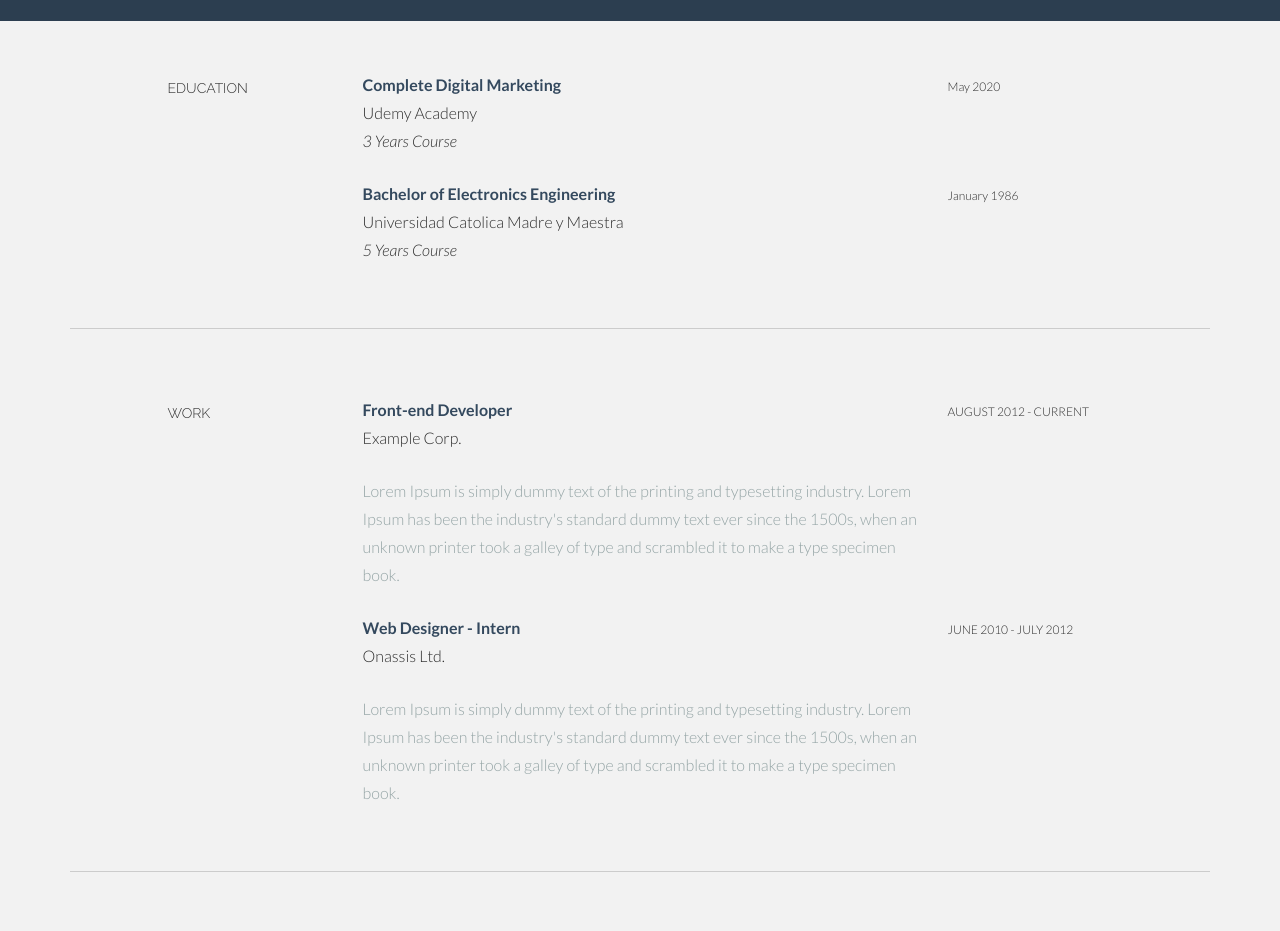
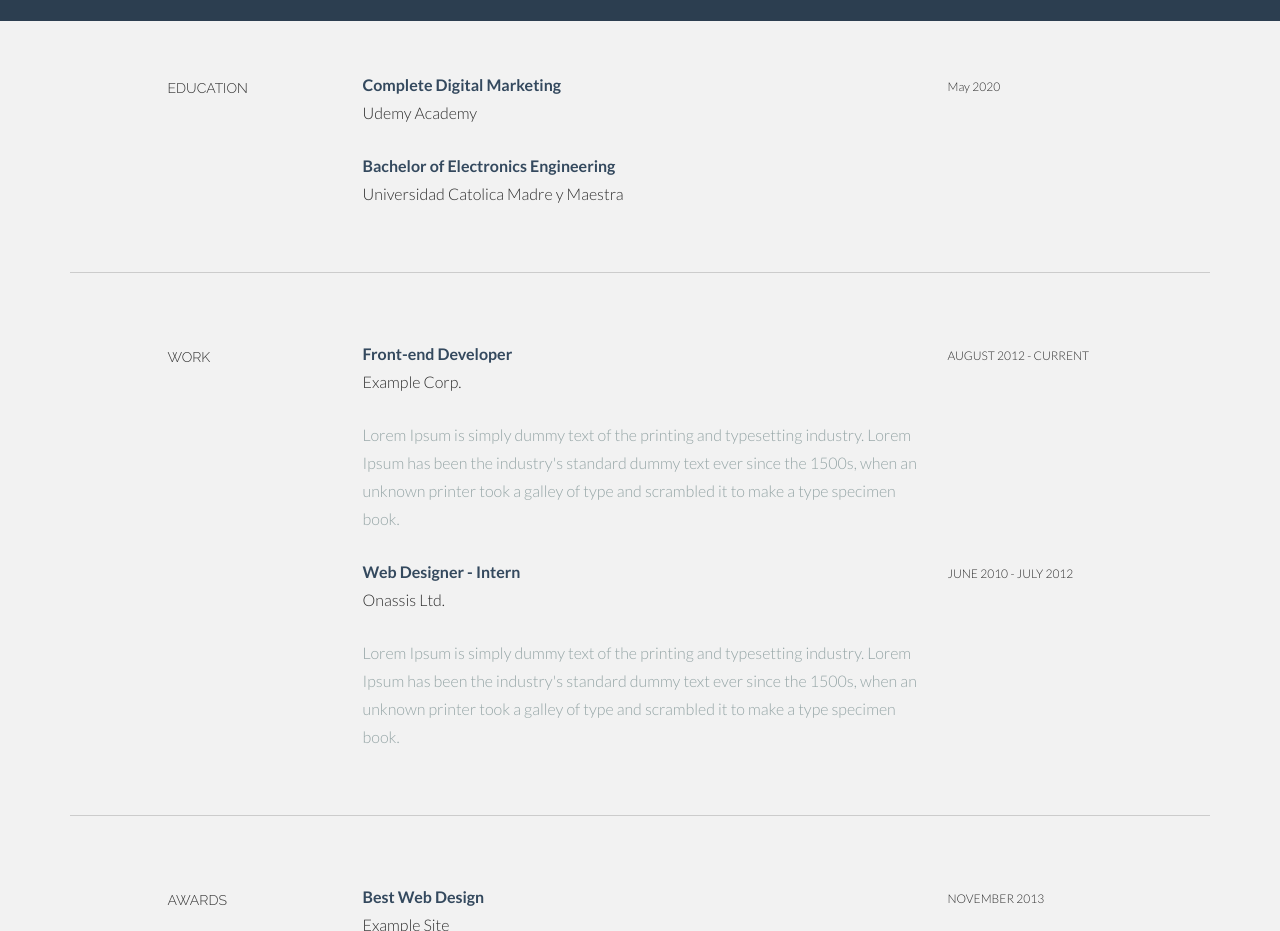
Before and after one commit to xdpapi60/kelvin.ceusconsulting.com, a plain HTML site: page index.html in a window 1280 px wide. Shown: the part 880-1811 px from the top of the page. Drawn offline with Linux system fonts and the light colour scheme.

Commit message:
tolte date

```diff
--- a/index.html
+++ b/index.html
@@ -113,7 +113,7 @@
         <div class="col-lg-6">
           <p>
             <t>Complete Digital Marketing</t><br/> Udemy Academy <br/>
-            <i>3 Years Course</i>
+            <i></i>
           </p>
         </div>
         <div class="col-lg-3">
@@ -126,12 +126,12 @@
         <div class="col-lg-6 col-lg-offset-3">
           <p>
             <t>Bachelor of Electronics Engineering</t><br/> Universidad Catolica Madre y Maestra <br/>
-            <i>5 Years Course</i>
+            <i></i>
           </p>
         </div>
         <div class="col-lg-3">
           <p>
-            <sm>January 1986</sm>
+            <sm></sm>
           </p>
         </div>
 
```
